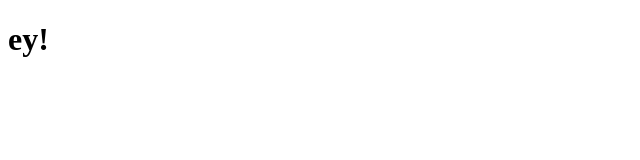
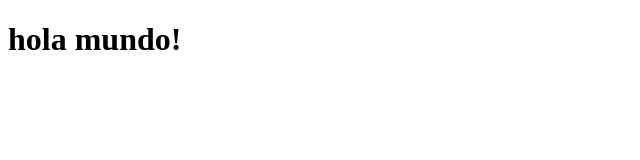
Before and after one commit to nciarla/infovis, a plain HTML site: page index.html in a window 1280 px wide. Shown: the whole page, without its empty margins (0-640 px from the left). Drawn offline with Linux system fonts and the light colour scheme.

Commit message:
Update index.html

```diff
--- a/index.html
+++ b/index.html
@@ -6,6 +6,6 @@
   <title>JS Bin</title>
 </head>
 <body>
-  <h1> ey!</h1>
+  <h1> hola mundo!</h1>
 </body>
 </html>
```
